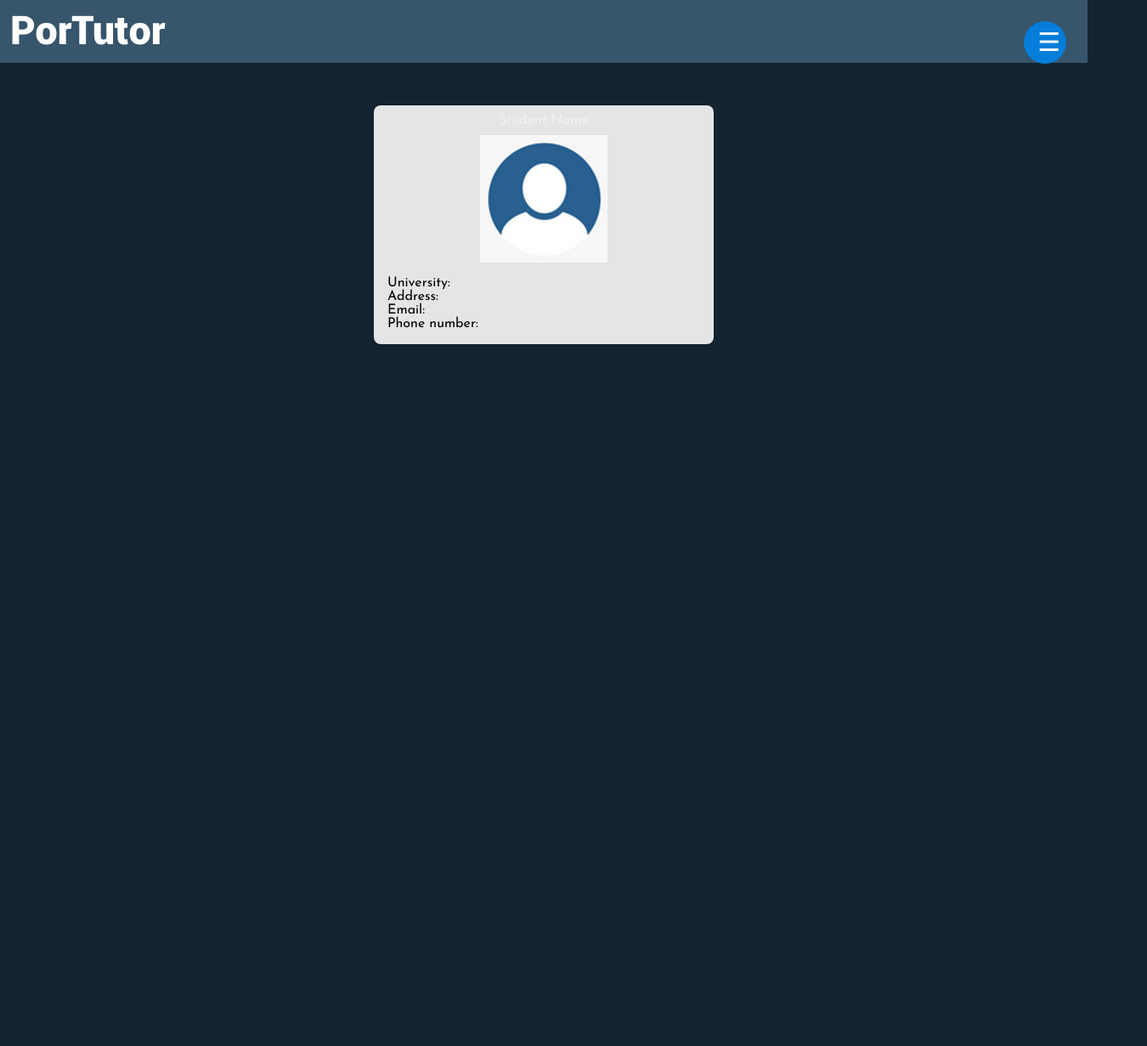
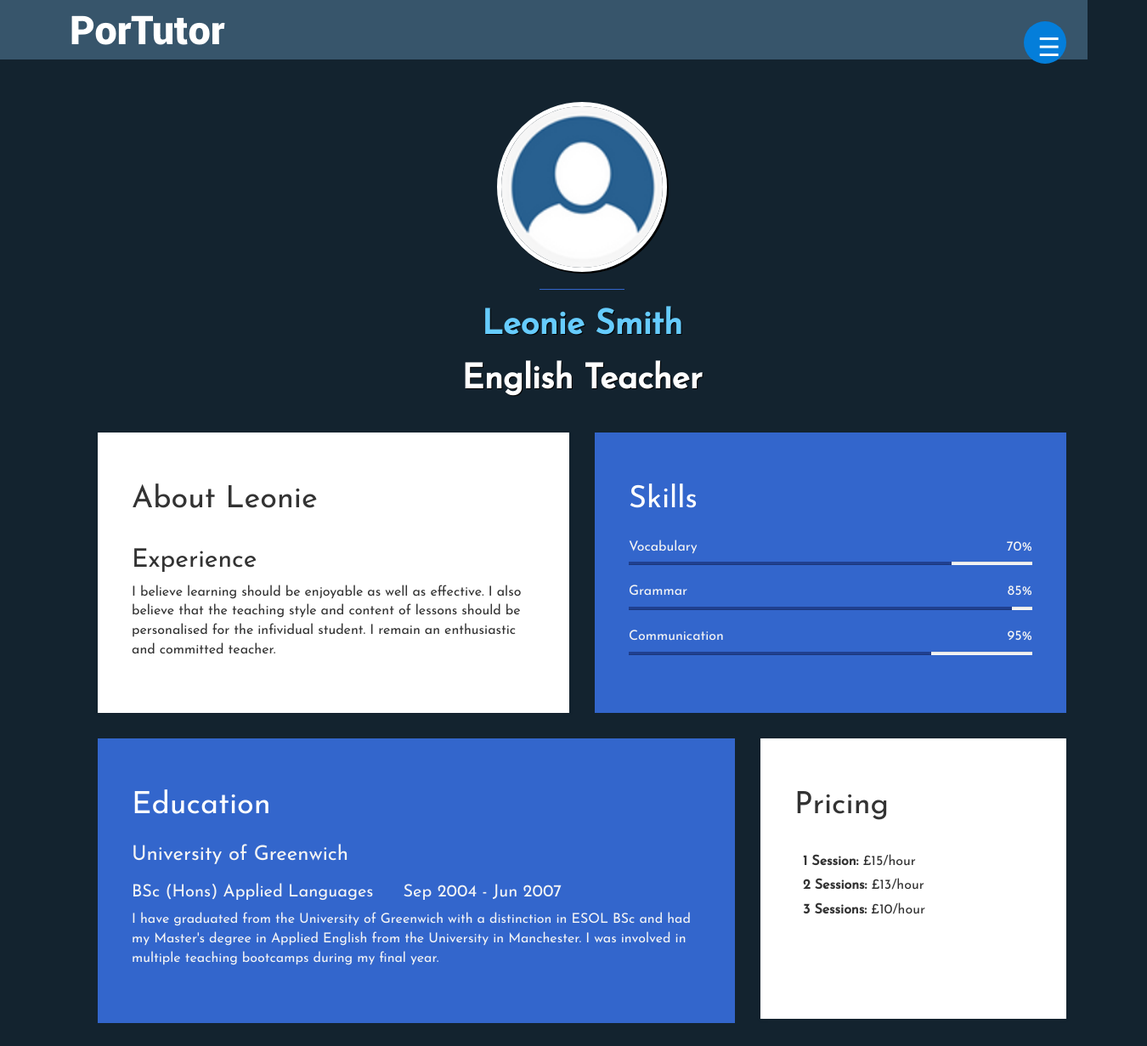
Before and after one commit to AnthonyLavender/portutor, a website: page Website/studentprofile.html in a window 1280 px wide. Shown: the top 1231 px of the page at 85% size, 1350 px wide, since content can reach past the window. Before the commit the page ends 800 px from the top, so only its background shows below. Drawn offline with nearby package versions, Linux system fonts and the light colour scheme.

Commit message:
Changed student page
same as tutor page

```diff
--- /dev/null
+++ b/Website/studentprofile.css
@@ -0,0 +1,134 @@
+html, body {
+    margin:0;border:0;padding:0;
+    font-size:16px;
+    background-color: #222f38;
+    position:relative!important;
+  }
+
+  h1 {font-size:40px;}
+  h2 {font-size:36px; padding-bottom: 14px;}
+  h3 {font-size:30px;}
+  h4 {font-size:24px;}
+  h5 {font-size:20px;}
+  h6 {font-size:18px;}
+
+  .bold {
+      font-weight: bold;
+  }
+
+  .tofront {
+    z-index: -1;
+    position:absolute!important;
+    padding-left:100px;
+  }
+
+  .tm-border {
+      border: 5px solid #fff;
+      box-shadow: 2px 2px #000;
+  }
+
+  .shadow {
+      text-shadow: 1px 1px #000;
+  }
+
+  .tm-title {
+      color: #66CCFF;
+  }
+
+  .white {
+    color: #fff;
+  }
+
+  .about,.skills,
+  .education,.pricing{
+    padding: 40px;
+    min-height: 330px;
+  }
+
+  .education, .pricing {
+    margin-top: 30px;
+  }
+
+  .topsection {
+    text-align: center;
+    min-height: 400px;
+    overflow: hidden;
+    position: relative;
+    padding-top: 30px;
+    padding-bottom: 30px;
+  }
+
+  .topsection img {
+    display: inline-block !important;
+  }
+
+  .topsection h2 {
+    padding-top: 40px;
+  }
+
+  .topsection hr {
+    border-color: #3366CC;
+    width: 100px;
+  }
+
+  .about {
+    background: #fff;
+    box-shadow: 0px 1px 5px rgba(50,50,50,0.08);
+  }
+
+  .skills {
+    background: #3366CC;
+    color: #f5f5f5;
+  }
+
+  .skills .progress {
+    border-radius: 0px;
+    height: 4px;
+  }
+
+  .skills .progress .progress-bar-primary {
+    background: #204090;
+  }
+
+  .skills strong {
+    display: inline-block;
+    font-weight: normal;
+    padding-bottom: 6px;
+  }
+
+  .education {
+    background: #3366CC;
+    color: #f5f5f5;
+  }
+
+  .education .education-content {
+    padding-bottom: 14px;
+  }
+
+  .education h5 {
+    display: inline-block;
+  }
+
+  .education span {
+    padding-right: 10px;
+    padding-left: 20px;
+  }
+
+  .pricing {
+    background: #fff;
+   box-shadow: 0px 1px 5px rgba(50,50,50,0.08);
+  }
+
+  .pricing ul {
+    padding: 10px;
+  }
+
+  .pricing ul li {
+    padding-bottom: 6px;
+  }
+
+  @media (max-width: 980px) {
+    .skills {
+      margin-top: 30px;
+    }
+  }
--- a/Website/studentprofile.html
+++ b/Website/studentprofile.html
@@ -1,11 +1,12 @@
 <!DOCTYPE html>
-<html lang="en">
+<html lang="en" dir="ltr">
 <head>
-    <meta charset="UTF-8">
-    <meta name="viewport" content="width=device-width, initial-scale=1.0">
+  <meta charset="utf-8">
   <title>Student Profile</title>
   <link rel="stylesheet" href="https://cdnjs.cloudflare.com/ajax/libs/meyer-reset/2.0/reset.min.css">
   <link href="https://fonts.googleapis.com/css?family=Josefin+Sans&display=swap" rel="stylesheet">
+	<link rel="stylesheet" href="https://maxcdn.bootstrapcdn.com/bootstrap/3.3.5/css/bootstrap.min.css">
+	<link rel="stylesheet" href="tutorprofile.css">
 	<link rel="stylesheet" href="style.css">
 </head>
 <body>
@@ -25,29 +26,90 @@
 	  </div>
     </div>
   </header>
-  <div class="page">
-
-    <div class="profile-card">
-        <!-- <div class="image-container">
-            <img src="images/profile.png" alt="Users Profile">
-        </div> -->
-        <div class="title">
-            <h2>Student Name</h2>
+<div class="tofront">
+<span class="topsection">
+	<div class="container">
+		<div class="row" style="margin-bottom:30px;">
+			<div class="col-md-12 col-sm-12">
+				<img src="images/profile.png" width="200px" class="img-responsive img-circle tm-border">
+				<hr>
+				<h1 class="tm-title bold shadow">Leonie Smith</h1>
+				<h1 class="white bold shadow">English Teacher</h1>
 			</div>
-        <div class="image-container">
-            <img src="images/profile.png" alt="Profile Picture">
 		</div>
-            <div class="info">
+	</div>
+</span>
+<section class="container">
+	<div class="row">
+		<div class="col-md-6 col-sm-12">
+			<div class="about">
+				<h2 class="accent">About Leonie</h2>
+				<h3>Experience</h3>
+				<p>I believe learning should be enjoyable as well as effective. I also believe that the teaching style and content of lessons should be personalised for the infividual student. I remain an enthusiastic and committed teacher.</p>
+			</div>
+		</div>
+		<div class="col-md-6 col-sm-12">
+			<div class="skills">
+				<h2 class="white">Skills</h2>
+				<strong>Vocabulary</strong>
+				<span class="pull-right">70%</span>
+					<div class="progress">
+						<div class="progress-bar progress-bar-primary" role="progressbar"
+                        aria-valuenow="70" aria-valuemin="0" aria-valuemax="100" style="width: 80%;"></div>
+					</div>
+				<strong>Grammar</strong>
+				<span class="pull-right">85%</span>
+					<div class="progress">
+						<div class="progress-bar progress-bar-primary" role="progressbar"
+                        aria-valuenow="85" aria-valuemin="0" aria-valuemax="100" style="width: 95%;"></div>
+					</div>
+				<strong>Communication</strong>
+				<span class="pull-right">95%</span>
+					<div class="progress">
+						<div class="progress-bar progress-bar-primary" role="progressbar"
+                        aria-valuenow="95" aria-valuemin="0" aria-valuemax="100" style="width: 75%;"></div>
+					</div>
+			</div>
+		</div>
+	</div>
+</section>
+<section class="container">
+	<div class="row">
+		<div class="col-md-8 col-sm-12">
+			<div class="education">
+				<h2 class="white">Education</h2>
+					<div class="education-content">
+						<h4 class="education-title accent">University of Greenwich</h4>
+							<div class="education-school">
+								<h5>BSc (Hons) Applied Languages</h5><span></span>
+								<h5>Sep 2004 - Jun 2007</h5>
+							</div>
+						<p class="education-description">I have graduated from the University of Greenwich with a distinction in ESOL BSc and had my Master's degree in Applied English from the University in Manchester. I was involved in multiple teaching bootcamps during my final year.</p>
+					</div>
+			</div>
+		</div>
+		<div class="col-md-4 col-sm-12">
+			<div class="pricing">
+				<h2>Pricing</h2>
 					<ul>
-                    <li>University:</li>
-                    <li>Address:</li>
-                    <li>Email:</li>
-                    <li>Phone number:</li>
+						<li><strong>1 Session:</strong>  £15/hour</li>
+						<li><strong>2 Sessions:</strong>  £13/hour</li>
+						<li><strong>3 Sessions:</strong> £10/hour</li>
 					</ul>
 			</div>
 		</div>
-    <script src='https://cdnjs.cloudflare.com/ajax/libs/jquery/2.1.3/jquery.min.js'></script>
-    <script src="script.js"></script>
+	</div>
+</section>
+<section class="container">
+	<div class="row">
+		<div class="col-md-12 col-sm-12">
+			<div class="education">
+				<h2>Calendar goes here...</h2>
+			</div>
+		</div>
+	</div>
+	<br><br><br>
+</section>
+</div>
 </body>
-
 </html>
```
Lines whose indentation alone changed are shown as unchanged.
